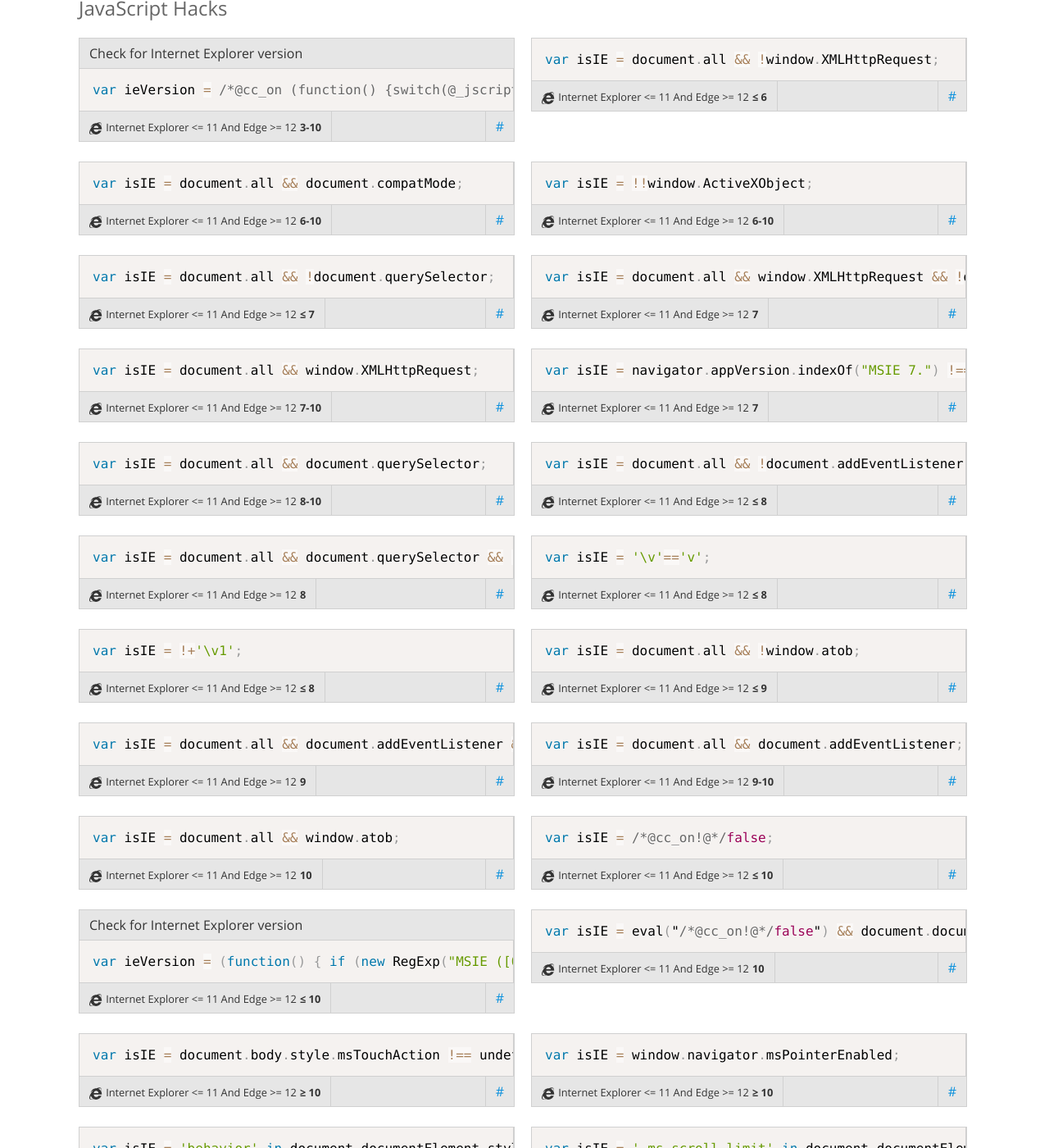
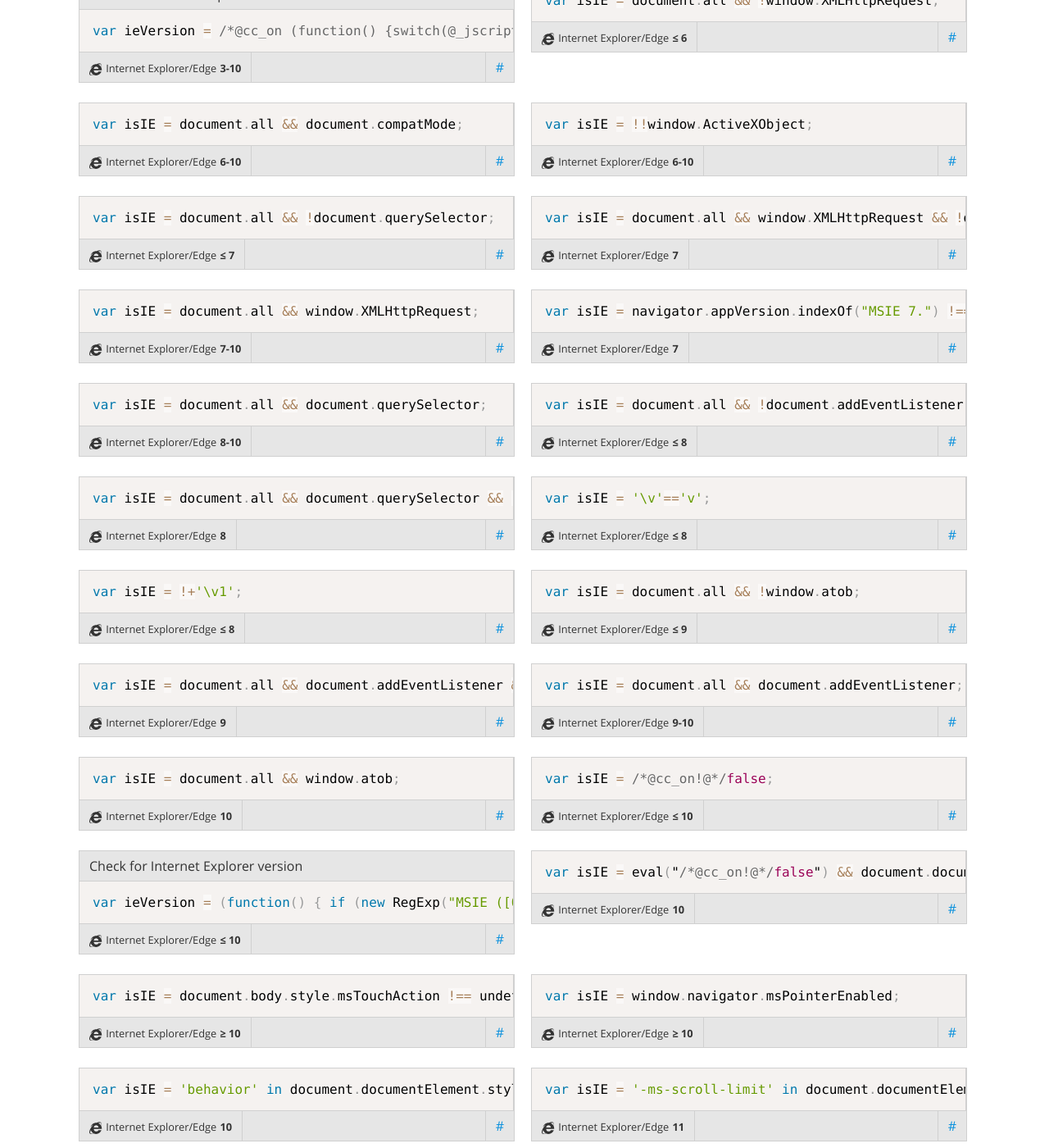
Before and after one commit to 4ae9b8/browserhacks, a Jekyll site: the page built from index.html, in a window 1280 px wide and 1400 px high, scrolled down 9377 px. Shown: the whole window at 82% size. Built offline with Jekyll 4.4.1, drawn with Linux system fonts in a browser that asks for light colours; some web fonts are replaced; comment, search, counter and statistics services are not loaded; some of the changed text lies outside the part shown.

Commit message:
fixed look of internet explorer and edge naming

```diff
--- a/_data/browsers.json
+++ b/_data/browsers.json
@@ -18,7 +18,7 @@
     "alias": ["firefox", "mozilla firefox", "ff"]
   },
   "ie": {
-    "name": "Internet Explorer <= 11 and Edge >= 12",
+    "name": "Internet Explorer/Edge",
     "legacy": "6",
     "key": 73,
     "alias": ["internet explorer", "msie", "ie", "microsoft edge", "ms edge", "edge", "ed"]
```
